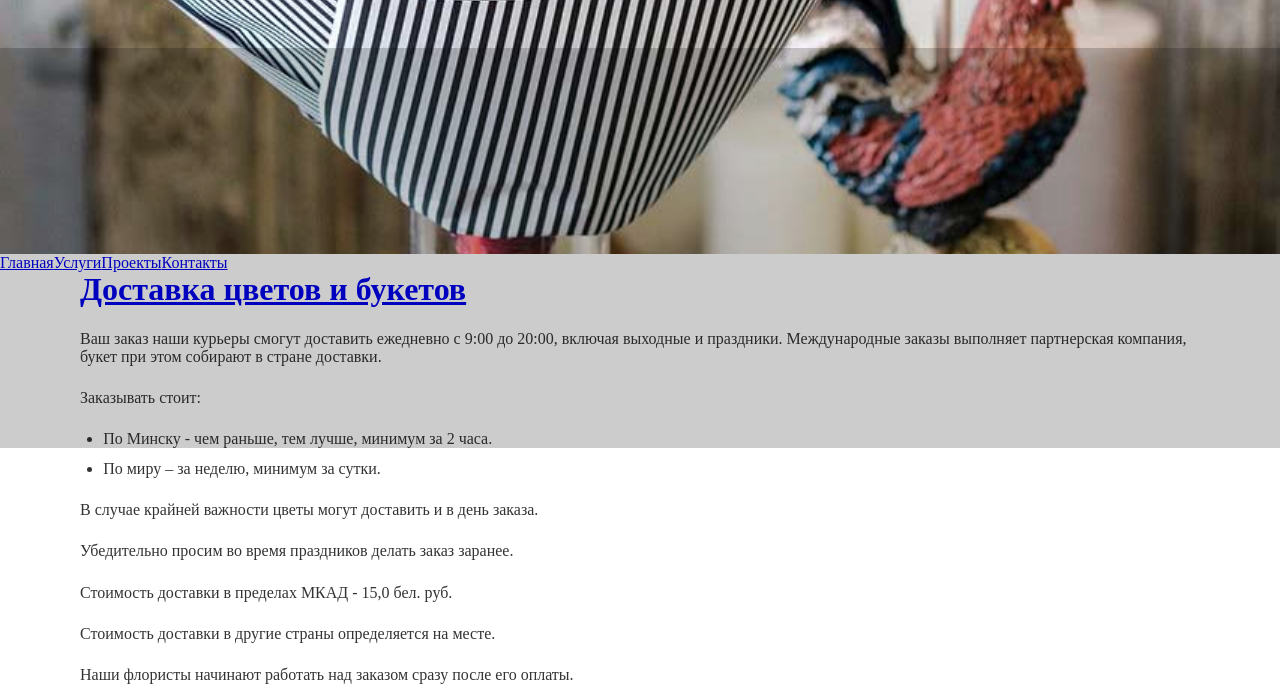
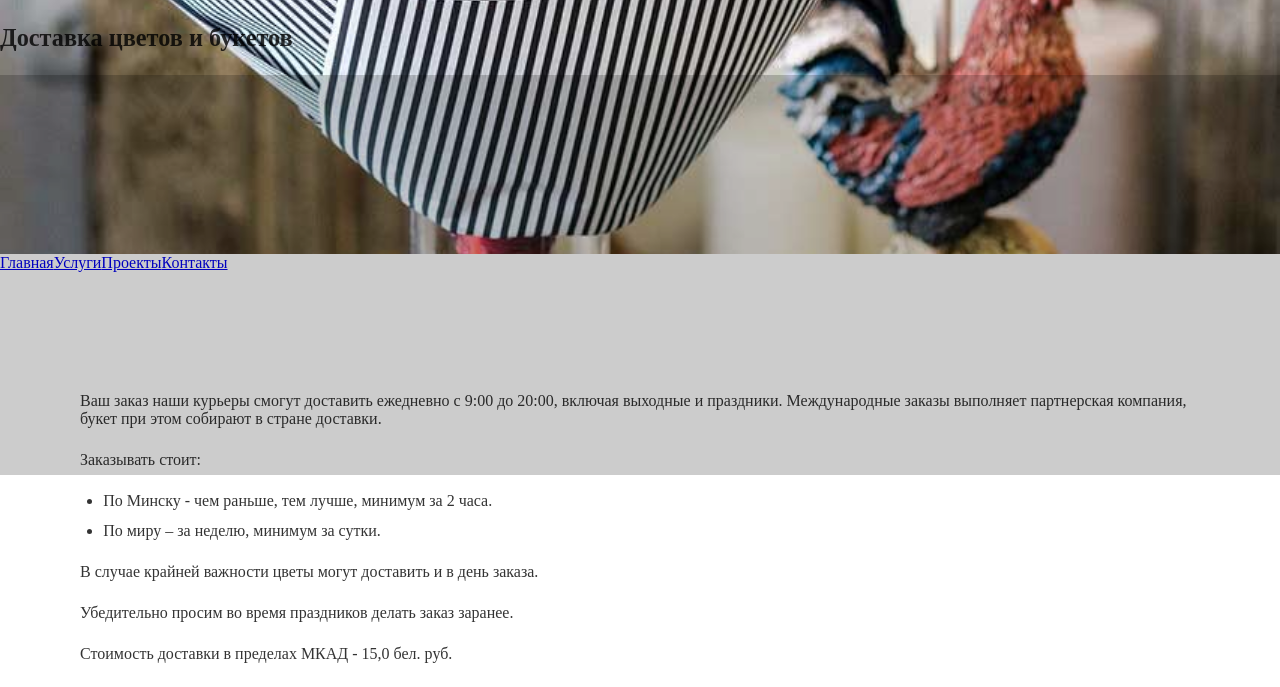
Before and after one commit to AlexandrFedoseev/roza-shop-blog, a Gatsby site: page /services/wedding-floristry in a window 1280 px wide. Shown: the part 605-1292 px from the top of the page. Built offline with nearby package versions, Linux system fonts and the light colour scheme; Gatsby itself is replaced by a stand-in of ours; some packages are replaced by stand-ins of ours; what typography-theme-parnassus would draw is missing.

Commit message:
moves services titles to image

```diff
--- a/src/templates/serviceTemplate.js
+++ b/src/templates/serviceTemplate.js
@@ -2,7 +2,6 @@ import React from "react"
 import { graphql } from "gatsby"
 
 import Header from "../components/header"
-import Section from "../components/section"
 import Footer from "../components/footer"
 import Container from "../components/container"
 import ContactForm from "../components/contactForm"
@@ -15,13 +14,13 @@ export default function Template({
   const { frontmatter, html } = markdownRemark
   return (
     <main>
-        <Header image={frontmatter.image} ></Header>
-        <Section title={frontmatter.title}>
+        <Header title={frontmatter.title} image={frontmatter.image} ></Header>
+        <Container>
             <div dangerouslySetInnerHTML={{ __html: html }} />
-        </Section>
+        </Container>
         <Container>
           <ContactForm></ContactForm>
-      </Container>
+        </Container>
         <Footer></Footer>
     </main>
   )
```
